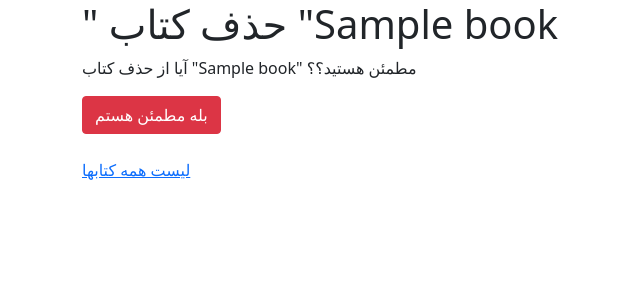
After one commit to Ahmadi-MHRZ/bookstore_project, a Django app: template books/templates/books/book_delete.html in a window 1280 px wide. The commit adds this page. Shown: the top 300 px of the page, without its empty margins (0-640 px from the left). Run offline with Django 4.2, Linux system fonts and the light colour scheme; the template is opened without the code that fills it: most values are stand-ins (such as "Sample title", 1, 10 or a date in 2020).

Commit message:
add BookDeleteView

```diff
--- /dev/null
+++ b/books/templates/books/book_delete.html
@@ -0,0 +1,14 @@
+ {% extends '_base.html' %}
+
+ {% block page_title %}حذف کتاب{{ book.title }}{% endblock %}
+
+{% block content %}
+    <form action="" method="post">
+        {% csrf_token %}
+        <h1>" حذف کتاب "{{ book.title }}</h1>
+        <p> آیا از حذف کتاب "{{ book.title }}"  مطمئن هستید؟؟</p>
+        <input type="submit" class="btn btn-danger" value="بله مطمئن هستم">
+    </form>
+    <br>
+    <a href="{% url 'book_list' %}">لیست همه کتابها</a>
+{% endblock %}
--- a/books/templates/books/book_detail.html
+++ b/books/templates/books/book_detail.html
@@ -8,6 +8,8 @@
     <p>{{ book.author }}</p>
     <h4>{{ book.price }}</h4>
     <a href="{% url 'book_update' book.id  %}"><button class="btn btn-info" type="button">ویرایش</button></a>
+    <a href="{% url 'book_delete' book.id  %}"><button class="btn btn-danger" type="button">حذف</button></a>
+
     <br>
     <a href="{% url 'book_list' %}">لیست همه کتابها</a>
 {% endblock %}
--- a/books/urls.py
+++ b/books/urls.py
@@ -6,6 +6,7 @@ urlpatterns = [
     path('<int:pk>/', views.BookDetailView.as_view(), name='book_detail'),
     path('new/', views.BookCreteView.as_view(), name='book_create'),
     path('<int:pk>/edit/', views.BookUpdateView.as_view(), name='book_update'),
+    path('<int:pk>/delete/', views.BookDeleteView.as_view(), name='book_delete'),
 
 
 
```
Also changed, not shown: books/views.py (+7 -0 lines).
